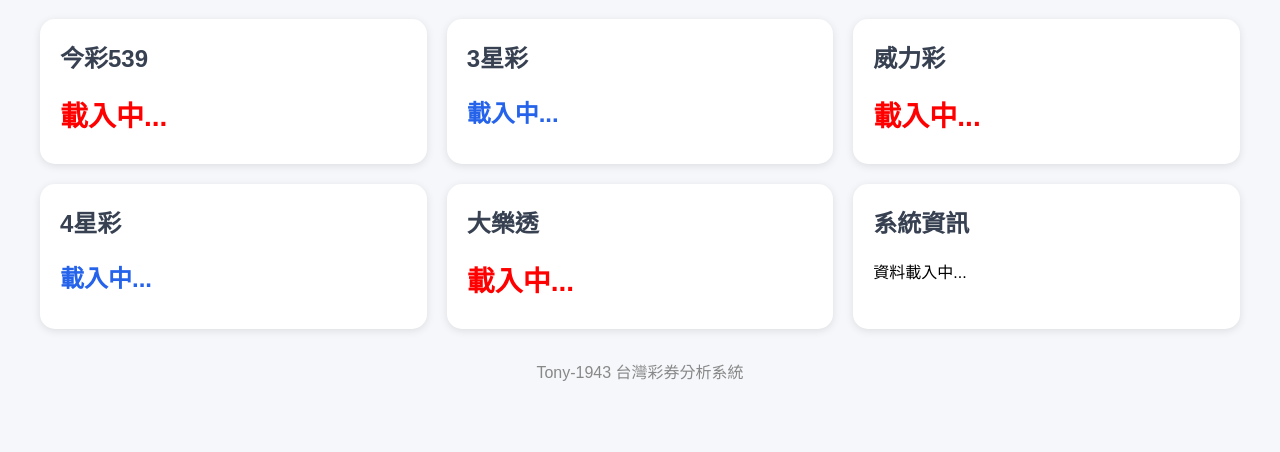
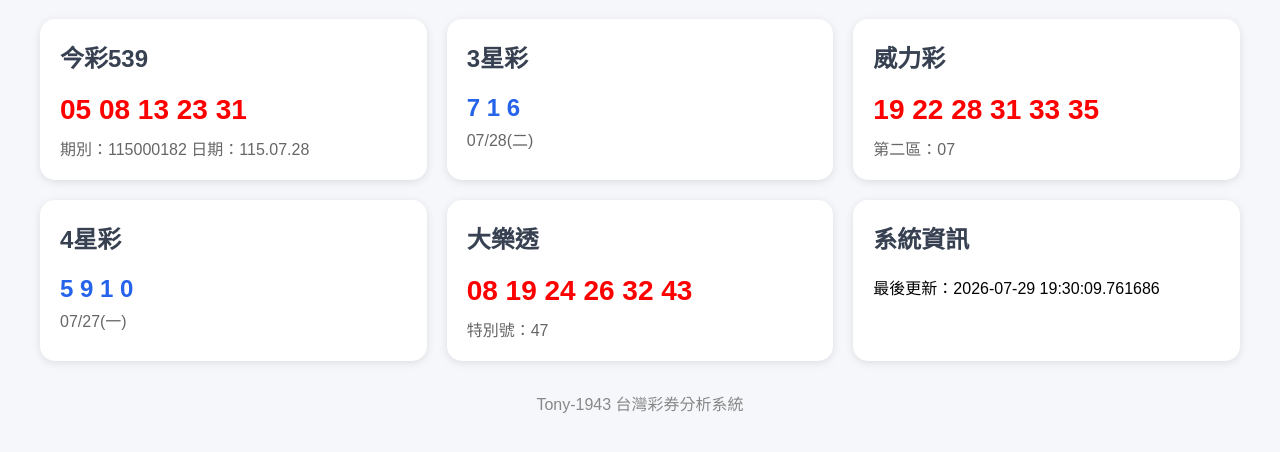
Before and after one commit to Tony-1943/taiwan-lottery, a plain HTML site: page index.html in a window 1280 px wide. Shown: the part 90-542 px from the top of the page. Drawn offline with Linux system fonts and the light colour scheme.

Commit message:
Update index.html

```diff
--- a/index.html
+++ b/index.html
@@ -147,8 +147,64 @@ Tony-1943 台灣彩券分析系統
 <script>
 
 fetch("data.json?t=" + new Date().getTime())
+
 .then(response => response.json())
+
 .then(data => {
 
-    // 今彩539
-    document
+    document.getElementById("539_numbers").innerText =
+        data["539"]["numbers"];
+
+    document.getElementById("539_info").innerText =
+        "期別：" +
+        data["539"]["period"] +
+        " 日期：" +
+        data["539"]["date"];
+
+
+    document.getElementById("power_numbers").innerText =
+        data["power"]["numbers"];
+
+    document.getElementById("power_special").innerText =
+        "第二區：" +
+        data["power"]["special"];
+
+
+    document.getElementById("lotto_numbers").innerText =
+        data["lotto649"]["numbers"];
+
+    document.getElementById("lotto_special").innerText =
+        "特別號：" +
+        data["lotto649"]["special"];
+
+
+    document.getElementById("3star_numbers").innerText =
+        data["3star"]["numbers"];
+
+    document.getElementById("3star_info").innerText =
+        data["3star"]["date"];
+
+
+    document.getElementById("4star_numbers").innerText =
+        data["4star"]["numbers"];
+
+    document.getElementById("4star_info").innerText =
+        data["4star"]["date"];
+
+
+    document.getElementById("update_time").innerText =
+        "最後更新：" +
+        data["update_time"];
+
+})
+
+.catch(error => {
+
+    console.error(error);
+
+    document.getElementById("update_time").innerText =
+        "讀取 data.json 失敗";
+
+});
+
+</script>
```
